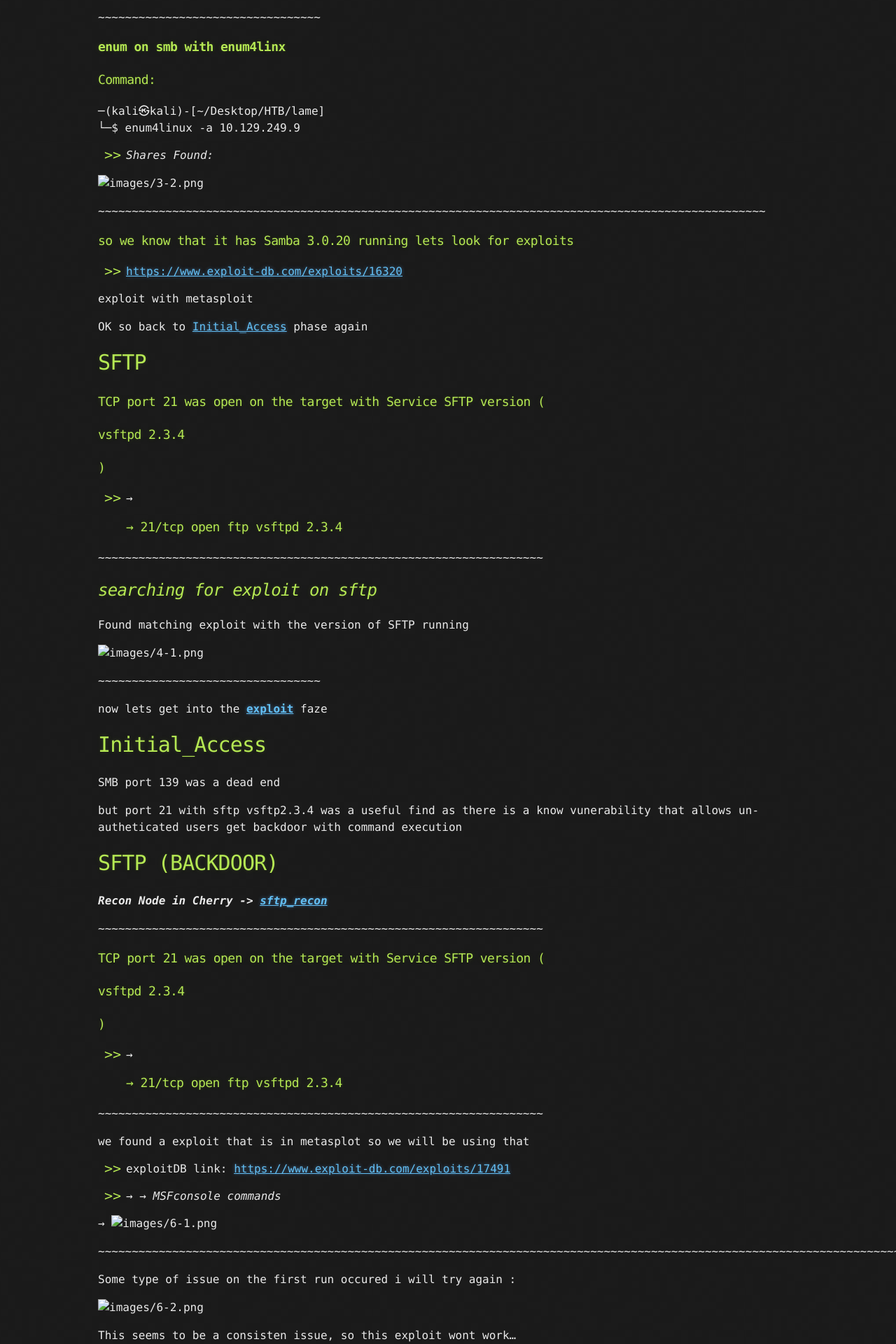
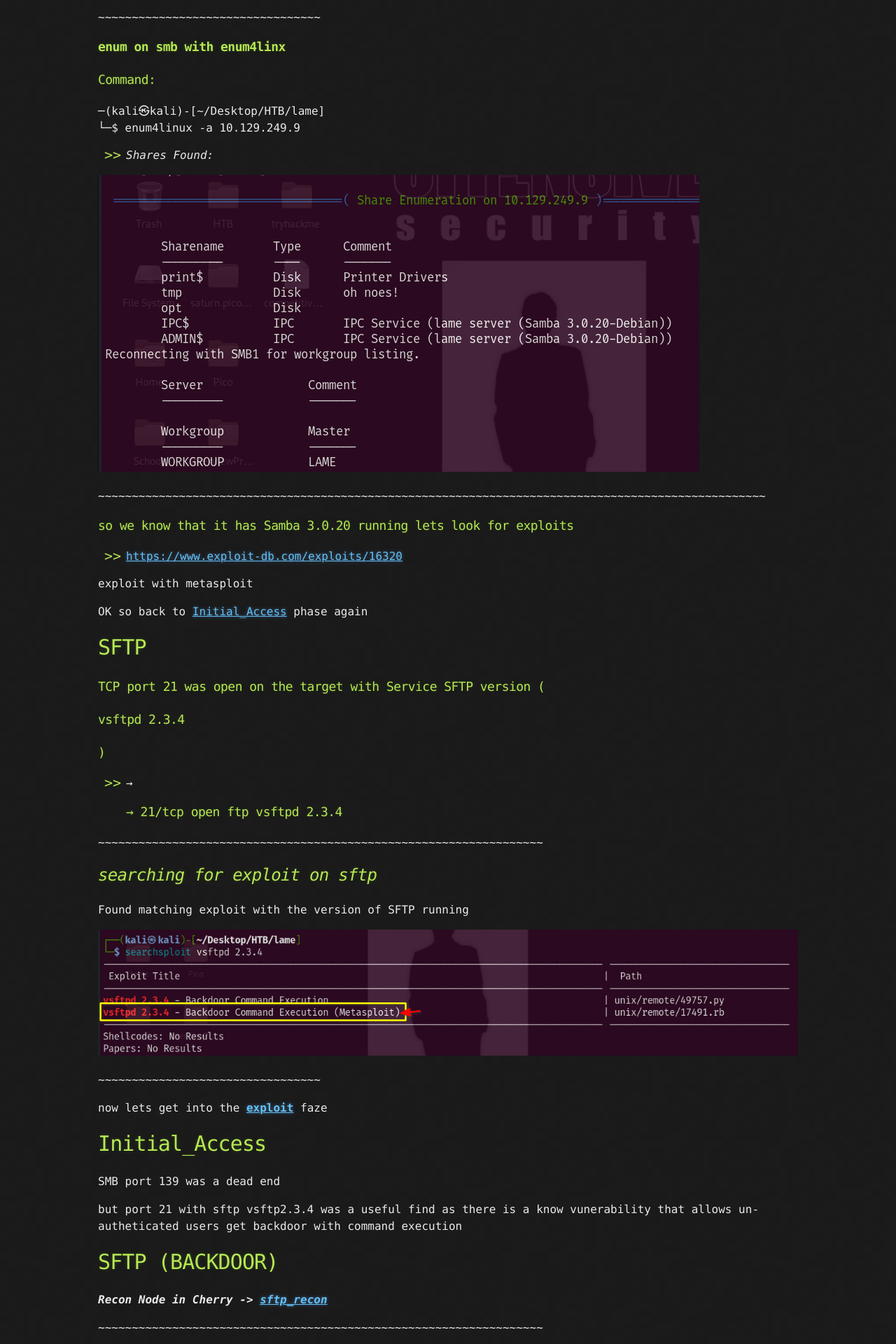
Before and after one commit to Mmo-kali/mmo-kali.github.io, a Jekyll site: the page built from _posts/2024-03-13-post_LAME-WriteUP.md, in a window 1280 px wide. Shown: the part 3521-5441 px from the top of the page at 70% size. Built offline with Jekyll 4.4.1, drawn with Linux system fonts in a browser that asks for light colours.

Commit message:
Update 2024-03-13-post_LAME-WriteUP.md

```diff
--- a/_posts/2024-03-13-post_LAME-WriteUP.md
+++ b/_posts/2024-03-13-post_LAME-WriteUP.md
@@ -94,7 +94,7 @@ These 2 ports are found to be open on the host system i wll connect with smb cli
 
 *   _Shares Found:_
 
-![images/3-2.png](lame/images/3-2.png)
+![images/3-2.png](https://github.com/Mmo-kali/mmo-kali.github.io/raw/main/_posts/lame/images/3-2.png)
 
 \~~~~~~~~~~~~~~~~~~~~~~~~~~~~~~~~~~~~~~~~~~~~~~~~~~~~~~~~~~~~~~~~~~~~~~~~~~~~~~~~~~~~~~~~~~~~~~~~~~~
 
@@ -129,7 +129,7 @@ _searching for exploit on sftp_
 
 Found matching exploit with the version of SFTP running
 
-![images/4-1.png](lame/images/4-1.png)
+![images/4-1.png](https://github.com/Mmo-kali/mmo-kali.github.io/raw/main/_posts/lame/images/4-1.png)
 
 \~~~~~~~~~~~~~~~~~~~~~~~~~~~~~~~~~
 
@@ -172,13 +172,13 @@ we found a exploit that is in metasplot so we will be using that
 
 *   → _→ MSFconsole commands_
 
-→ ![images/6-1.png](lame/images/6-1.png)
+→ ![images/6-1.png](https://github.com/Mmo-kali/mmo-kali.github.io/raw/main/_posts/lame/images/6-1.png)
 
 \~~~~~~~~~~~~~~~~~~~~~~~~~~~~~~~~~~~~~~~~~~~~~~~~~~~~~~~~~~~~~~~~~~~~~~~~~~~~~~~~~~~~~~~~~~~~~~~~~~~~~~~~~~~~~~~~~~~~~~~~~~~~~~~~~~~~~~~~~~~~~~~~~~~~~~~~~~~~~~~~~~~~~
 
 Some type of issue on the first run occured i will try again :
 
-![images/6-2.png](lame/images/6-2.png)
+![images/6-2.png](https://github.com/Mmo-kali/mmo-kali.github.io/raw/main/_posts/lame/images/6-2.png)
 
 This seems to be a consisten issue, so this exploit wont work...
 
@@ -228,21 +228,21 @@ with remote access and can move accross the machine to collect the keys...
 
 **
 
-![images/8-1.png](lame/images/8-1.png)
+![images/8-1.png](https://github.com/Mmo-kali/mmo-kali.github.io/raw/main/_posts/lame/images/8-1.png)
 
 ### _Now i need to get user flag so lets look at the directory -> /home_
 
-![images/8-2.png](lame/images/8-2.png)
+![images/8-2.png](https://github.com/Mmo-kali/mmo-kali.github.io/raw/main/_posts/lame/images/8-2.png)
 
 user directory found 'makis'
 
 **USERFLAG.txt**
 ----------------
 
-![images/8-3.png](lame/images/8-3.png)
+![images/8-3.png](https://github.com/Mmo-kali/mmo-kali.github.io/raw/main/_posts/lame/images/8-3.png)
 
 Now to get root flag we need go into /root directory....
 
-![images/8-4.png](lame/images/8-4.png)
+![images/8-4.png](https://github.com/Mmo-kali/mmo-kali.github.io/raw/main/_posts/lame/images/8-4.png)
 
-Completed: ![images/8-5.png](lame/images/8-5.png)
+Completed: ![images/8-5.png](https://github.com/Mmo-kali/mmo-kali.github.io/raw/main/_posts/lame/images/8-5.png)
```
